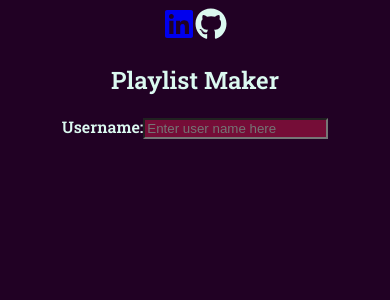
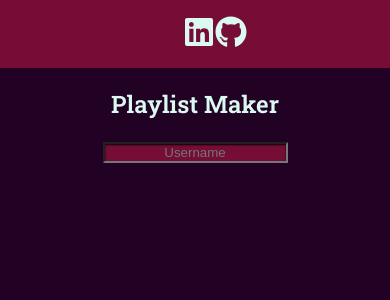
Before and after one commit to ywakili18/Playlist-Maker, a React (Create React App) app in the folder client/: page / in a window 390 px wide. Shown: the top 300 px of the page. Built offline with nearby package versions, Linux system fonts and the light colour scheme.

Commit message:
added styling to input and ceformatted social icons to be responsive

```diff
--- a/client/src/App.css
+++ b/client/src/App.css
@@ -4,10 +4,16 @@ body {
   background-color: #210124;
   color: #dbf9f0;
   text-align: center;
+  margin: 0 auto;
 }
 input {
   background-color: #750d37;
   color: #dbf9f0;
+  text-align: center;
+  box-shadow: inset 0 1px 2px #000000;
+  -moz-box-shadow: inset 0 1px 2px #000000;
+  -webkit-box-shadow: inset 0 1px 2px #000000;
+  text-align: ce;
 }
 button {
   background-color: #750d37;
@@ -16,3 +22,8 @@ button {
 li {
   list-style: none;
 }
+.socialMediaIconsContainer {
+  display: flex;
+  background-color: #750d37;
+  justify-content: center;
+}
--- a/client/src/components/NavBar.js
+++ b/client/src/components/NavBar.js
@@ -3,12 +3,20 @@ import { IconContext } from 'react-icons'
 import { FaGithub, FaLinkedin } from 'react-icons/fa'
 const NavBar = () => {
   return (
-    <IconContext.Provider value={{ size: '2em' }}>
+    <IconContext.Provider value={{ color: '#dbf9f0', size: '2em' }}>
       <div>
-        <a href="https://www.linkedin.com/in/yw1818/">
-          <FaLinkedin />
-        </a>
-        <FaGithub />
+        <ul className="socialMediaIconsContainer">
+          <li>
+            <a href="https://www.linkedin.com/in/yw1818/">
+              <FaLinkedin />
+            </a>
+          </li>
+          <li>
+            <a href="https://github.com/ywakili18/Playlist-Maker">
+              <FaGithub />
+            </a>
+          </li>
+        </ul>
       </div>
     </IconContext.Provider>
   )
--- a/client/src/components/UserName.js
+++ b/client/src/components/UserName.js
@@ -25,10 +25,9 @@ const UserName = (props) => {
   return (
     <form onSubmit={onSubmit}>
       <h2>Playlist Maker</h2>
-      <label>Username:</label>
       <input
         type="text"
-        placeholder="Enter user name here"
+        placeholder="Username"
         onChange={(e) => {
           setUser(e.target.value)
         }}
--- a/client/src/pages/Home.js
+++ b/client/src/pages/Home.js
@@ -1,10 +1,17 @@
 import React from 'react'
 import Playlist from '../components/Playlist'
+import NavBar from '../components/NavBar'
 // page imports playListname container and Add song input component
 const Home = (props) => {
   return (
     <div>
-      <Playlist />
+      <div className="socialMediaIconsContainer">
+        <NavBar />
+      </div>
+
+      <div>
+        <Playlist />
+      </div>
     </div>
   )
 }
--- a/client/src/pages/LoginPage.js
+++ b/client/src/pages/LoginPage.js
@@ -4,7 +4,10 @@ import NavBar from '../components/NavBar'
 const LoginPage = () => {
   return (
     <div>
-      <NavBar />
+      <div className="socialMediaIconsContainer">
+        <NavBar />
+      </div>
+
       <div>
         <UserName />
       </div>
```
